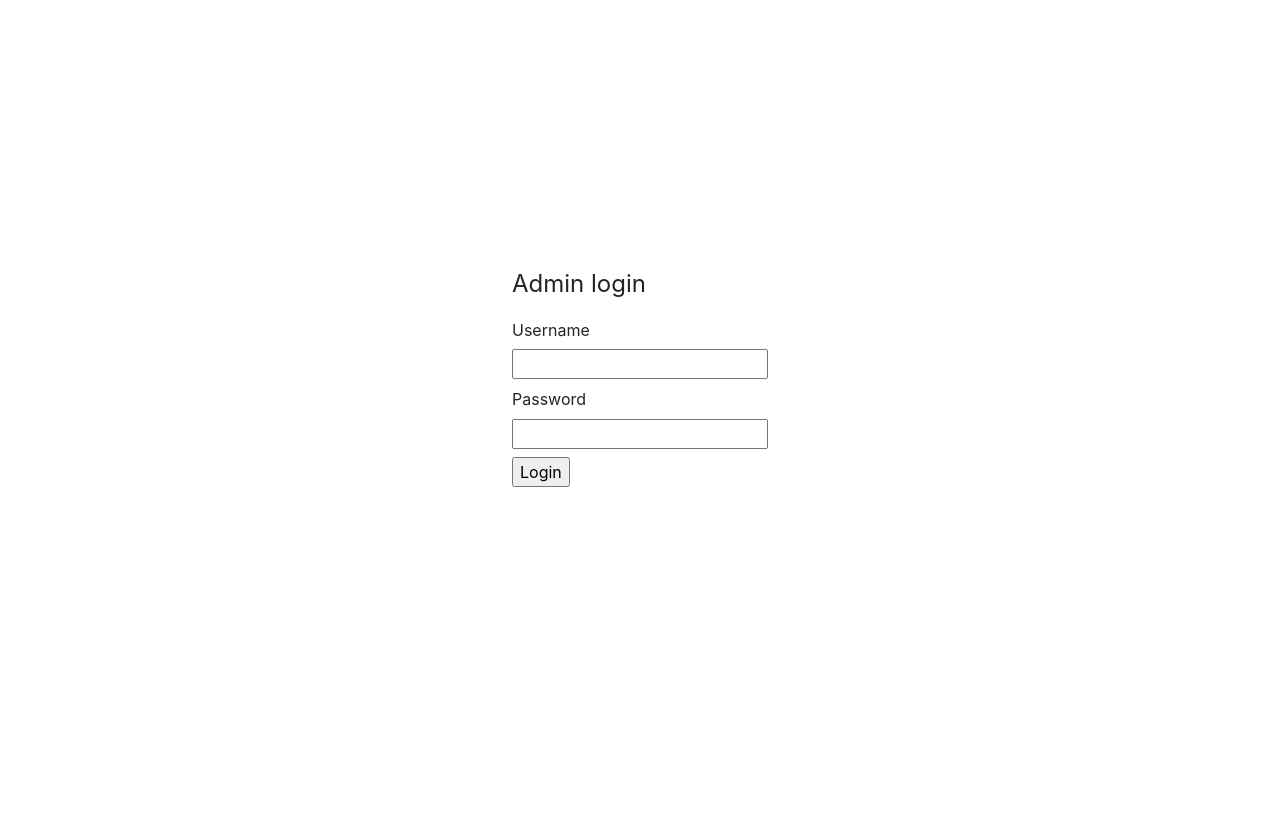
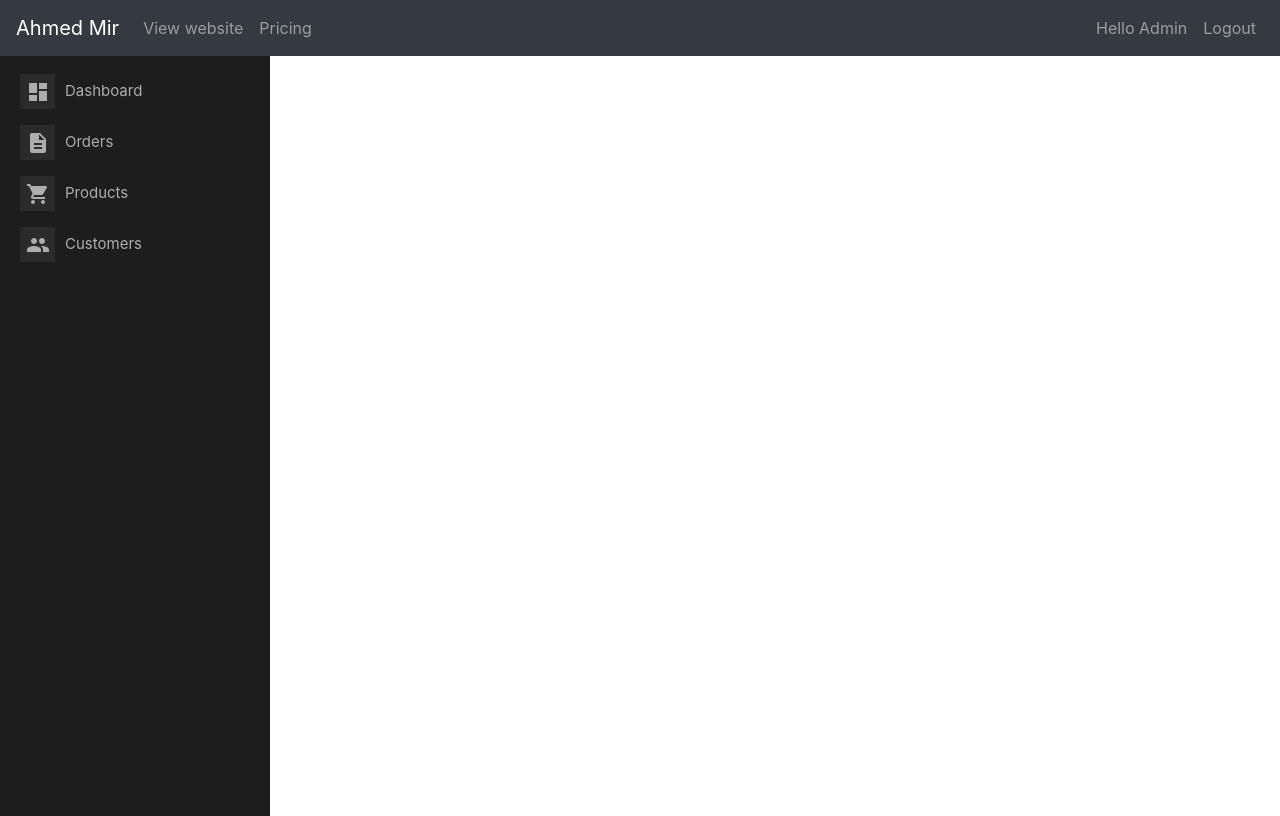
Before and after one commit to tedymeer/Astore, a React (Create React App) app in the folder client/: page /adminkij2772 in a window 1280 px wide. Built offline with nearby package versions, Linux system fonts and the light colour scheme.

Commit message:
minor changes

```diff
--- a/client/src/App.js
+++ b/client/src/App.js
@@ -12,7 +12,7 @@ import { useState } from 'react';
 
 function App() {
 
-  const [adminIsLoggedIn,setAdminIsLoggedIn]= useState(false)
+  const [adminIsLoggedIn,setAdminIsLoggedIn]= useState(true)
 
   function adminLoginFunction(value)
   {
--- a/client/src/components/admin/AdminNavbar.js
+++ b/client/src/components/admin/AdminNavbar.js
@@ -18,9 +18,9 @@ function AdminNavbar() {
             </NavDropdown> */}
           </Nav>
           <Nav>
-            <Nav.Link href="#deets">More deets</Nav.Link>
-            <Nav.Link eventKey={2} href="#memes">
-              Dank memes
+            <Nav.Link href="#deets">Hello Admin</Nav.Link>
+            <Nav.Link href="#memes">
+              Logout
             </Nav.Link>
           </Nav>
         </Navbar.Collapse>
```
